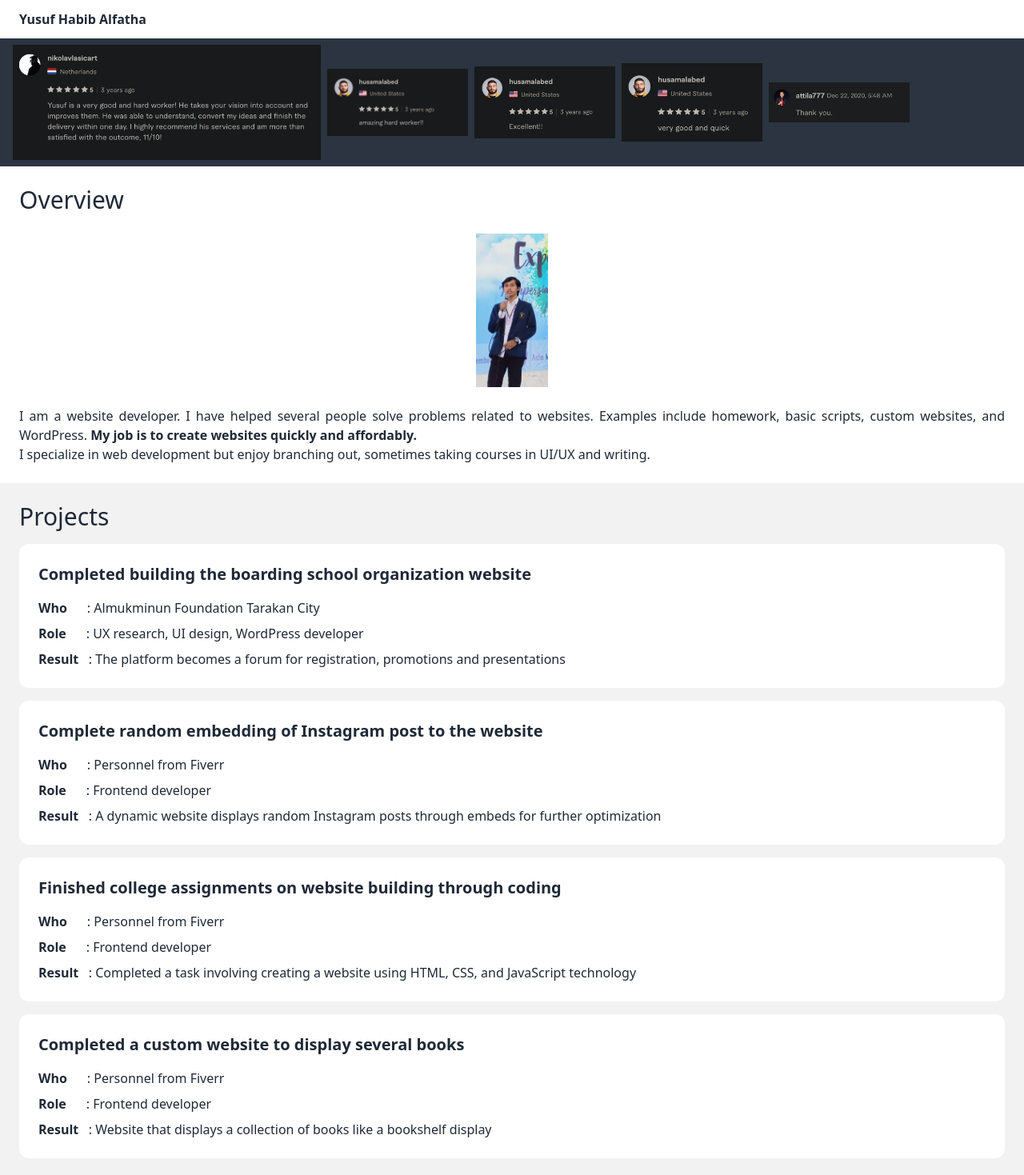
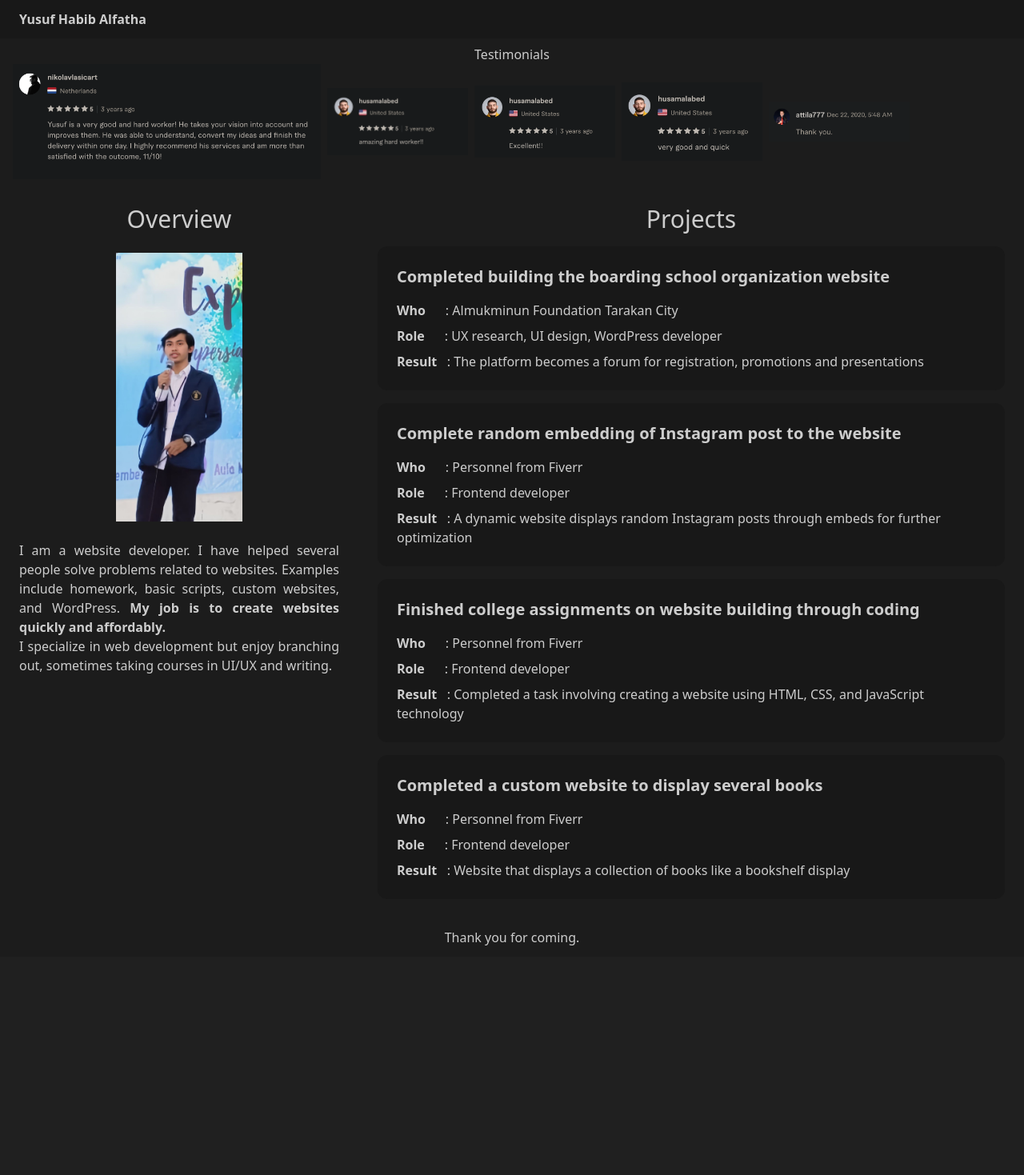
Before and after one commit to yusufhabibalfatha/yusufhabibalfatha, a React (Vite) app: page / in a window 1280 px wide. Shown: the top 1469 px of the page at 80% size. After the commit the page ends 1196 px from the top, so only its background shows below. Built offline with nearby package versions, Linux system fonts and the light colour scheme.

Commit message:
Change theme color

```diff
--- a/src/App.tsx
+++ b/src/App.tsx
@@ -1,60 +1,17 @@
-import photo from "./assets/photo-profile.jpeg"
+import Footer from "./components/Footer"
+import MainContent from "./components/MainContent"
 import Navbar from "./components/Navbar"
+import Sidebar from "./components/Sidebar"
 import Testimonials from "./components/Testimonials"
 
 export default function App() {
   return (
-    <div className="flex flex-col">
-        {/* nav */}
-      <Navbar />
-
-      {/* testi */}
-      <Testimonials />
-
-      {/* sidebar */}
-      <aside className="p-6 text-justify bg-base-100">
-      <h2 className="text-3xl">Overview</h2>
-        <img className="mx-auto max-h-60 p-6" src={photo} alt="photo-profile" />
-        <p>I am a website developer. I have helped several people solve problems related to websites. Examples include homework, basic scripts, custom websites, and WordPress. <span className="font-bold">My job is to create websites quickly and affordably.</span></p>
-        <p>I specialize in web development but enjoy branching out, sometimes taking courses in UI/UX and writing.</p>
-      </aside>
-
-      {/* main content */}
-      <main className="bg-base-200 p-6 flex flex-col gap-y-4">
-        <h2 className="text-3xl">Projects</h2>
-        <div className="bg-base-100 p-6 rounded-xl whitespace-pre-wrap">
-            <h2 className="font-bold text-xl">Completed building the boarding school organization website</h2>
-            <div className="flex flex-col gap-2 mt-4">
-                <p><span className="font-bold">Who</span>      : Almukminun Foundation Tarakan City</p>
-                <p><span className="font-bold">Role</span>      : UX research, UI design, WordPress developer</p>
-                <p><span className="font-bold">Result</span>   : The platform becomes a forum for registration, promotions and presentations</p>
-            </div>
-        </div>
-        <div className="bg-base-100 p-6 rounded-xl whitespace-pre-wrap">
-            <h2 className="font-bold text-xl">Complete random embedding of Instagram post to the website</h2>
-            <div className="flex flex-col gap-2 mt-4">
-                <p><span className="font-bold">Who</span>      : Personnel from Fiverr</p>
-                <p><span className="font-bold">Role</span>      : Frontend developer</p>
-                <p><span className="font-bold">Result</span>   : A dynamic website displays random Instagram posts through embeds for further optimization</p>
-            </div>
-        </div>
-        <div className="bg-base-100 p-6 rounded-xl whitespace-pre-wrap">
-            <h2 className="font-bold text-xl">Finished college assignments on website building through coding</h2>
-            <div className="flex flex-col gap-2 mt-4">
-                <p><span className="font-bold">Who</span>      : Personnel from Fiverr</p>
-                <p><span className="font-bold">Role</span>      : Frontend developer</p>
-                <p><span className="font-bold">Result</span>   : Completed a task involving creating a website using HTML, CSS, and JavaScript technology</p>
-            </div>
-        </div>
-        <div className="bg-base-100 p-6 rounded-xl whitespace-pre-wrap">
-            <h2 className="font-bold text-xl">Completed a custom website to display several books</h2>
-            <div className="flex flex-col gap-2 mt-4">
-                <p><span className="font-bold">Who</span>      : Personnel from Fiverr</p>
-                <p><span className="font-bold">Role</span>      : Frontend developer</p>
-                <p><span className="font-bold">Result</span>   : Website that displays a collection of books like a bookshelf display</p>
-            </div>
-        </div>
-      </main>
+    <div className="flex flex-col sm:flex-wrap sm:flex-row bg-base-200">
+        <Navbar />
+        <Testimonials />
+        <Sidebar />
+        <MainContent />
+        <Footer />
     </div>
   )
 }
--- /dev/null
+++ b/src/components/Footer.tsx
@@ -0,0 +1,9 @@
+const Footer = () => {
+    return (
+        <footer className="flex items-center justify-center w-full h-12">
+            <p>Thank you for coming.</p>
+        </footer>
+    );
+}
+
+export default Footer;
--- /dev/null
+++ b/src/components/MainContent.tsx
@@ -0,0 +1,41 @@
+const MainContent = () => {
+    return (
+        <main className="flex flex-col p-6 gap-y-4 sm:w-3.5 sm:flex-grow">
+            <h2 className="text-3xl text-center">Projects</h2>
+            <div className="p-6 whitespace-pre-wrap bg-base-300 rounded-xl">
+                <h2 className="text-xl font-bold">Completed building the boarding school organization website</h2>
+                <div className="flex flex-col gap-2 mt-4">
+                    <p><span className="font-bold">Who</span>      : Almukminun Foundation Tarakan City</p>
+                    <p><span className="font-bold">Role</span>      : UX research, UI design, WordPress developer</p>
+                    <p><span className="font-bold">Result</span>   : The platform becomes a forum for registration, promotions and presentations</p>
+                </div>
+            </div>
+            <div className="p-6 whitespace-pre-wrap bg-base-300 rounded-xl">
+                <h2 className="text-xl font-bold">Complete random embedding of Instagram post to the website</h2>
+                <div className="flex flex-col gap-2 mt-4">
+                    <p><span className="font-bold">Who</span>      : Personnel from Fiverr</p>
+                    <p><span className="font-bold">Role</span>      : Frontend developer</p>
+                    <p><span className="font-bold">Result</span>   : A dynamic website displays random Instagram posts through embeds for further optimization</p>
+                </div>
+            </div>
+            <div className="p-6 whitespace-pre-wrap bg-base-300 rounded-xl">
+                <h2 className="text-xl font-bold">Finished college assignments on website building through coding</h2>
+                <div className="flex flex-col gap-2 mt-4">
+                    <p><span className="font-bold">Who</span>      : Personnel from Fiverr</p>
+                    <p><span className="font-bold">Role</span>      : Frontend developer</p>
+                    <p><span className="font-bold">Result</span>   : Completed a task involving creating a website using HTML, CSS, and JavaScript technology</p>
+                </div>
+            </div>
+            <div className="p-6 whitespace-pre-wrap bg-base-300 rounded-xl">
+                <h2 className="text-xl font-bold">Completed a custom website to display several books</h2>
+                <div className="flex flex-col gap-2 mt-4">
+                    <p><span className="font-bold">Who</span>      : Personnel from Fiverr</p>
+                    <p><span className="font-bold">Role</span>      : Frontend developer</p>
+                    <p><span className="font-bold">Result</span>   : Website that displays a collection of books like a bookshelf display</p>
+                </div>
+            </div>
+        </main>
+    );
+}
+
+export default MainContent;
--- a/src/components/Navbar.tsx
+++ b/src/components/Navbar.tsx
@@ -1,6 +1,6 @@
 const Navbar = () => {
     return (
-        <nav className="px-6 py-3 sticky top-0 bg-base-100">
+        <nav className="sticky top-0 w-full h-12 px-6 py-3 bg-base-300">
             <h1 className="font-bold">Yusuf Habib Alfatha</h1>
         </nav>
     );
--- /dev/null
+++ b/src/components/Sidebar.tsx
@@ -0,0 +1,14 @@
+import photo from "./../assets/photo-profile.jpeg"
+
+const Sidebar = () => {
+    return (
+        <aside className="p-6 text-justify sm:sticky sm:max-w-xs lg:max-w-md h-max sm:top-12">
+            <h2 className="text-3xl text-center">Overview</h2>
+            <img className="p-6 mx-auto max-h-60 md:max-h-96" src={photo} alt="photo-profile" />
+            <p>I am a website developer. I have helped several people solve problems related to websites. Examples include homework, basic scripts, custom websites, and WordPress. <span className="font-bold">My job is to create websites quickly and affordably.</span></p>
+            <p>I specialize in web development but enjoy branching out, sometimes taking courses in UI/UX and writing.</p>
+        </aside>
+    );
+}
+
+export default Sidebar;
--- a/src/components/Testimonials.tsx
+++ b/src/components/Testimonials.tsx
@@ -6,7 +6,8 @@ import testi_3 from "./../assets/testi-3.png"
 
 const Testimonials = () => {
     return (
-        <div className="bg-neutral flex gap-x-2 justify-start items-center px-4 py-2 overflow-x-scroll max-h-40">
+        <div className="flex flex-wrap items-center justify-start w-full px-4 py-2 overflow-x-scroll gap-x-2 max-h-52">
+            <p className="w-full text-center">Testimonials</p>
             <img className="max-h-36" src={testi_1} alt="" />
             <img className="max-w-44 max-h-36" src={testi_2} alt="" />
             <img className="max-w-44 max-h-36" src={testi_2_2} alt="" />
--- a/tailwind.config.js
+++ b/tailwind.config.js
@@ -7,5 +7,8 @@ export default {
   theme: {
     extend: {},
   },
+  daisyui: {
+    themes: ["business"],
+  },
   plugins: [require('daisyui'),],
 }
```
